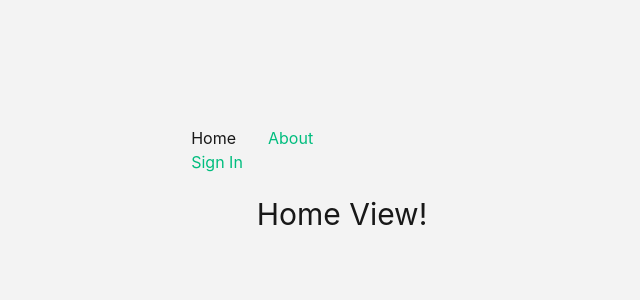
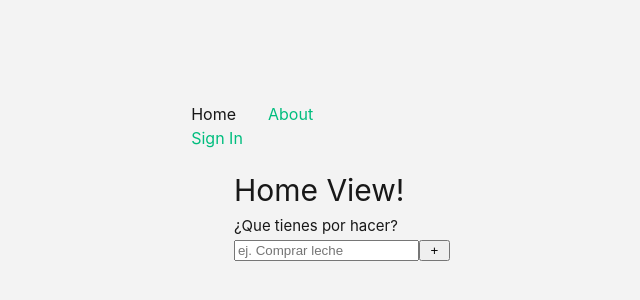
Before and after one commit to CodeMUGA/my-todo-project, a Vue app in the folder ih-todo-list/: page / in a window 1280 px wide. Shown: the part 234-534 px from the top of the page, without its empty margins (298-938 px from the left). Built offline with nearby package versions, Linux system fonts and the light colour scheme.

Commit message:
form added with working submit button task

```diff
--- a/ih-todo-list/src/views/HomeView.vue
+++ b/ih-todo-list/src/views/HomeView.vue
@@ -1,11 +1,26 @@
-<script setup></script>
+<script setup>
+import { ref } from 'vue'
+
+const add_task = ref('')
+
+const addTask = () => {
+  if (add_task.value.trim() === '') {
+    return console.log('No hay tarea nueva')
+  } else {
+    return console.log('Tarea nueva:', add_task.value)
+  }
+}
+</script>
 
 <template>
   <div class="home">
     <h1>Home View!</h1>
+    <form @submit.prevent="addTask">
+      <h4>¿Que tienes por hacer?</h4>
+      <input type="text" placeholder="ej. Comprar leche" v-model="add_task" />
+      <input type="submit" value=" + " />
+    </form>
   </div>
 </template>
 
-<style scoped>
-
-</style>
+<style scoped></style>
```
